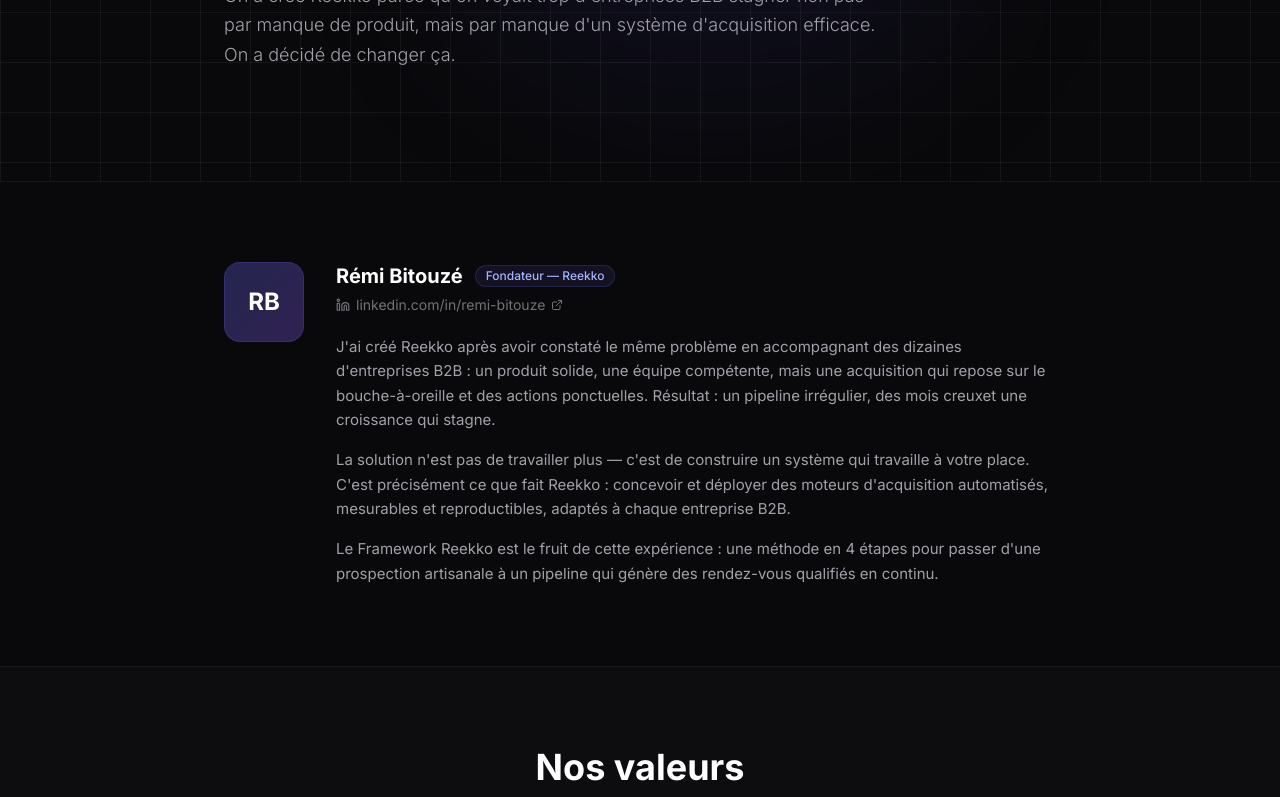
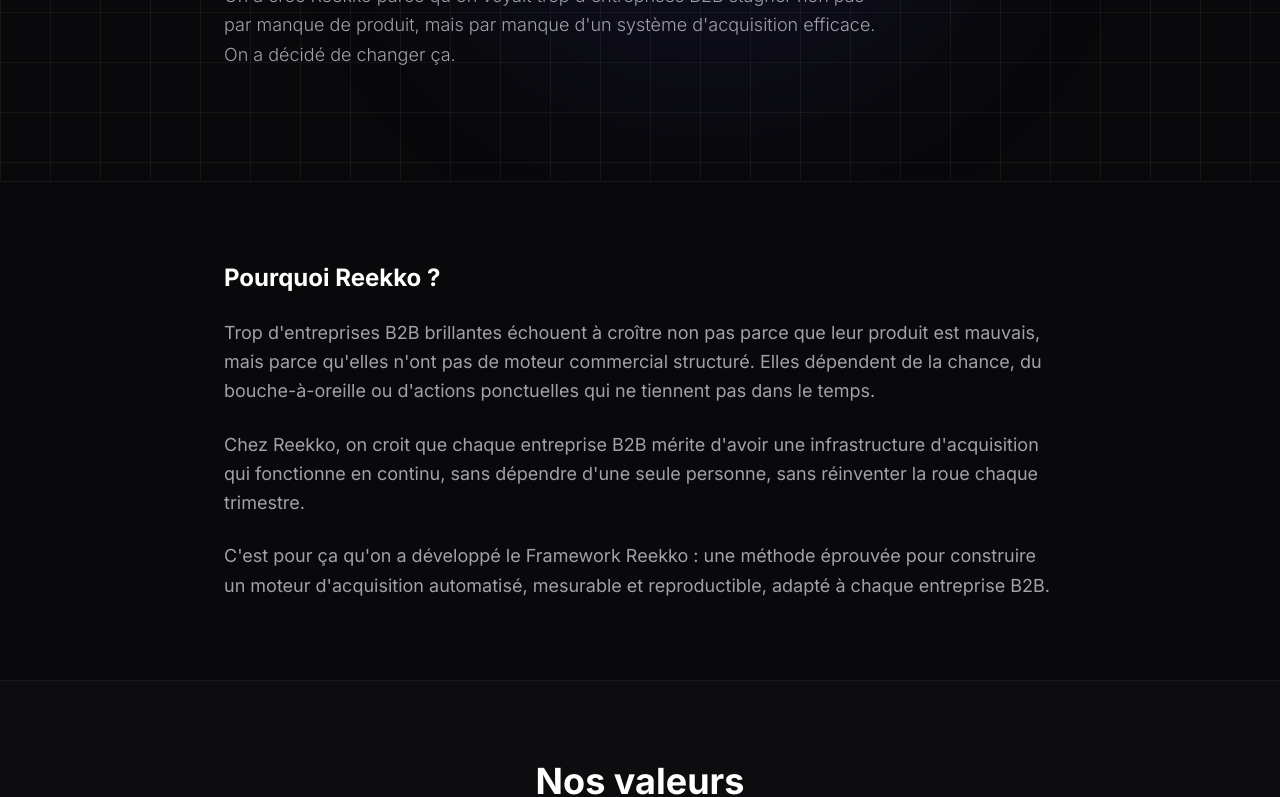
Before and after one commit to Laremss/Reekko, a Next.js app: page /a-propos in a window 1280 px wide. Shown: the part 402-1199 px from the top of the page. Built offline with nearby package versions, Linux system fonts and the light colour scheme.

Commit message:
big modif

```diff
--- a/app/a-propos/page.tsx
+++ b/app/a-propos/page.tsx
@@ -1,5 +1,5 @@
 import type { Metadata } from 'next'
-import { ArrowRight, Target, Heart, Zap, Users, Linkedin, ExternalLink } from 'lucide-react'
+import { ArrowRight, Target, Heart, Zap, Users } from 'lucide-react'
 import Button from '@/components/ui/Button'
 import ParallaxGrid from '@/components/ui/ParallaxGrid'
 
@@ -82,55 +82,31 @@ export default function AProposPage() {
         </div>
       </section>
 
-      {/* Founder */}
+      {/* Story */}
       <section className="py-20 border-t border-zinc-800/50">
         <div className="max-w-4xl mx-auto px-4 sm:px-6 lg:px-8">
-          <div className="flex flex-col sm:flex-row gap-8 items-start">
-            {/* Avatar */}
-            <div className="flex-shrink-0">
-              <div className="w-20 h-20 rounded-2xl bg-gradient-to-br from-indigo-500/30 to-violet-500/30 border border-indigo-500/20 flex items-center justify-center text-white text-2xl font-bold">
-                RB
-              </div>
-            </div>
-            {/* Content */}
-            <div className="flex-1">
-              <div className="flex items-center gap-3 flex-wrap mb-1">
-                <h2 className="text-xl font-bold text-white">Rémi Bitouzé</h2>
-                <span className="text-xs font-medium px-2.5 py-0.5 rounded-full bg-indigo-500/10 border border-indigo-500/20 text-indigo-300">
-                  Fondateur — Reekko
-                </span>
-              </div>
-              <a
-                href="https://www.linkedin.com/in/remi-bitouze"
-                target="_blank"
-                rel="noopener noreferrer"
-                className="inline-flex items-center gap-1.5 text-zinc-500 hover:text-indigo-400 text-sm transition-colors mb-5"
-              >
-                <Linkedin className="w-3.5 h-3.5" aria-hidden="true" />
-                linkedin.com/in/remi-bitouze
-                <ExternalLink className="w-3 h-3" aria-hidden="true" />
-              </a>
-              <div className="space-y-4 text-zinc-400 leading-relaxed text-[15px]">
-                <p>
-                  J&apos;ai créé Reekko après avoir constaté le même problème en
-                  accompagnant des dizaines d&apos;entreprises B2B : un produit solide,
-                  une équipe compétente, mais une acquisition qui repose sur le
-                  bouche-à-oreille et des actions ponctuelles. Résultat : un pipeline
-                  irrégulier, des mois creuxet une croissance qui stagne.
-                </p>
-                <p>
-                  La solution n&apos;est pas de travailler plus — c&apos;est de construire un
-                  système qui travaille à votre place. C&apos;est précisément ce que fait
-                  Reekko : concevoir et déployer des moteurs d&apos;acquisition automatisés,
-                  mesurables et reproductibles, adaptés à chaque entreprise B2B.
-                </p>
-                <p>
-                  Le Framework Reekko est le fruit de cette expérience : une méthode
-                  en 4 étapes pour passer d&apos;une prospection artisanale à un pipeline
-                  qui génère des rendez-vous qualifiés en continu.
-                </p>
-              </div>
-            </div>
+          <div className="prose prose-lg prose-invert max-w-none">
+            <h2 className="text-2xl font-bold text-white mb-6">
+              Pourquoi Reekko ?
+            </h2>
+            <p className="text-zinc-400 leading-relaxed mb-5">
+              Trop d&apos;entreprises B2B brillantes échouent à croître non pas parce
+              que leur produit est mauvais, mais parce qu&apos;elles n&apos;ont pas de
+              moteur commercial structuré. Elles dépendent de la chance,
+              du bouche-à-oreille ou d&apos;actions ponctuelles qui ne tiennent pas
+              dans le temps.
+            </p>
+            <p className="text-zinc-400 leading-relaxed mb-5">
+              Chez Reekko, on croit que chaque entreprise B2B mérite d&apos;avoir une
+              infrastructure d&apos;acquisition qui fonctionne en continu, sans
+              dépendre d&apos;une seule personne, sans réinventer la roue chaque
+              trimestre.
+            </p>
+            <p className="text-zinc-400 leading-relaxed">
+              C&apos;est pour ça qu&apos;on a développé le Framework Reekko : une méthode
+              éprouvée pour construire un moteur d&apos;acquisition automatisé,
+              mesurable et reproductible, adapté à chaque entreprise B2B.
+            </p>
           </div>
         </div>
       </section>
--- a/app/contact/page.tsx
+++ b/app/contact/page.tsx
@@ -297,7 +297,7 @@ export default function ContactPage() {
                 </div>
 
                 <div className="grid grid-cols-2 gap-2 mb-4">
-                  {['Lun — Ven', 'Matin & après-midi', 'Visio ou téléphone', 'Réponse sous 24h'].map((item) => (
+                  {['Lun - Ven', 'Matin & après-midi', 'Visio ou téléphone', 'Réponse sous 24h'].map((item) => (
                     <div key={item} className="flex items-center gap-1.5 text-xs text-zinc-400">
                       <CheckCircle className="w-3.5 h-3.5 text-indigo-400 flex-shrink-0" />
                       {item}
--- a/components/sections/CredibilitySection.tsx
+++ b/components/sections/CredibilitySection.tsx
@@ -12,7 +12,7 @@ const stats = [
 const testimonials = [
   {
     quote:
-      'On cherchait à sortir de la prospection 100% manuelle. En 5 semaines, Reekko a mis en place un système complet — ciblage, séquences email et LinkedIn, CRM intégré. On génère maintenant 8 à 12 rendez-vous qualifiés par mois sans y toucher.',
+      'On cherchait à sortir de la prospection 100% manuelle. En 5 semaines, Reekko a mis en place un système complet : ciblage, séquences email et LinkedIn, CRM intégré. On génère maintenant 8 à 12 rendez-vous qualifiés par mois sans y toucher.',
     author: 'Thomas M.',
     role: 'CEO & Co-fondateur',
     company: 'SaaS RH · 45 collaborateurs',
@@ -30,7 +30,7 @@ const testimonials = [
   },
   {
     quote:
-      'Méthode claire, déploiement rapide. On savait exactement où on en était à chaque étape. Pas de sur-promesse — les résultats sont là dès le premier mois. On a réduit notre coût par lead de 45% et nos commerciaux se concentrent enfin sur la vente.',
+      'Méthode claire, déploiement rapide. On savait exactement où on en était à chaque étape. Pas de sur-promesse, les résultats sont là dès le premier mois. On a réduit notre coût par lead de 45% et nos commerciaux se concentrent enfin sur la vente.',
     author: 'Marc D.',
     role: 'Directeur Commercial',
     company: 'Cabinet de conseil · 20 collaborateurs',
--- a/components/sections/HeroSection.tsx
+++ b/components/sections/HeroSection.tsx
@@ -30,7 +30,7 @@ export default function HeroSection() {
           <span>Growth Marketing & Automatisation B2B</span>
         </div>
 
-        {/* Headline — pas d'animation : c'est l'élément LCP, doit être visible immédiatement */}
+        {/* Headline : pas d'animation, c'est l'élément LCP, doit être visible immédiatement */}
         <h1
           className="text-5xl sm:text-6xl md:text-7xl lg:text-[5.5rem] font-bold tracking-tight text-white leading-[1.05] mb-6"
         >
--- a/components/ui/NewsletterSection.tsx
+++ b/components/ui/NewsletterSection.tsx
@@ -23,7 +23,7 @@ export default function NewsletterSection() {
           headers: { 'Content-Type': 'application/json', Accept: 'application/json' },
           body: JSON.stringify({
             email: email.trim(),
-            _subject: 'Newsletter Reekko — Nouvelle inscription',
+            _subject: 'Newsletter Reekko - Nouvelle inscription',
             type: 'newsletter',
           }),
         }
@@ -55,7 +55,7 @@ export default function NewsletterSection() {
         </h3>
       </div>
       <p className="text-zinc-400 text-sm mb-6">
-        Conseils pratiques, guides et ressources — directement dans votre boîte.{' '}
+        Conseils pratiques, guides et ressources, directement dans votre boîte.{' '}
         <span className="text-zinc-500">Zéro spam, désabonnement en un clic.</span>
       </p>
       <form onSubmit={handleSubmit} className="flex flex-col sm:flex-row gap-3">
```
Also changed, not shown: app/services/page.tsx (+5 -5 lines), content/blog/cold-emailing-b2b.mdx (+15 -15 lines), content/blog/prospection-linkedin-b2b.mdx (+15 -15 lines).
